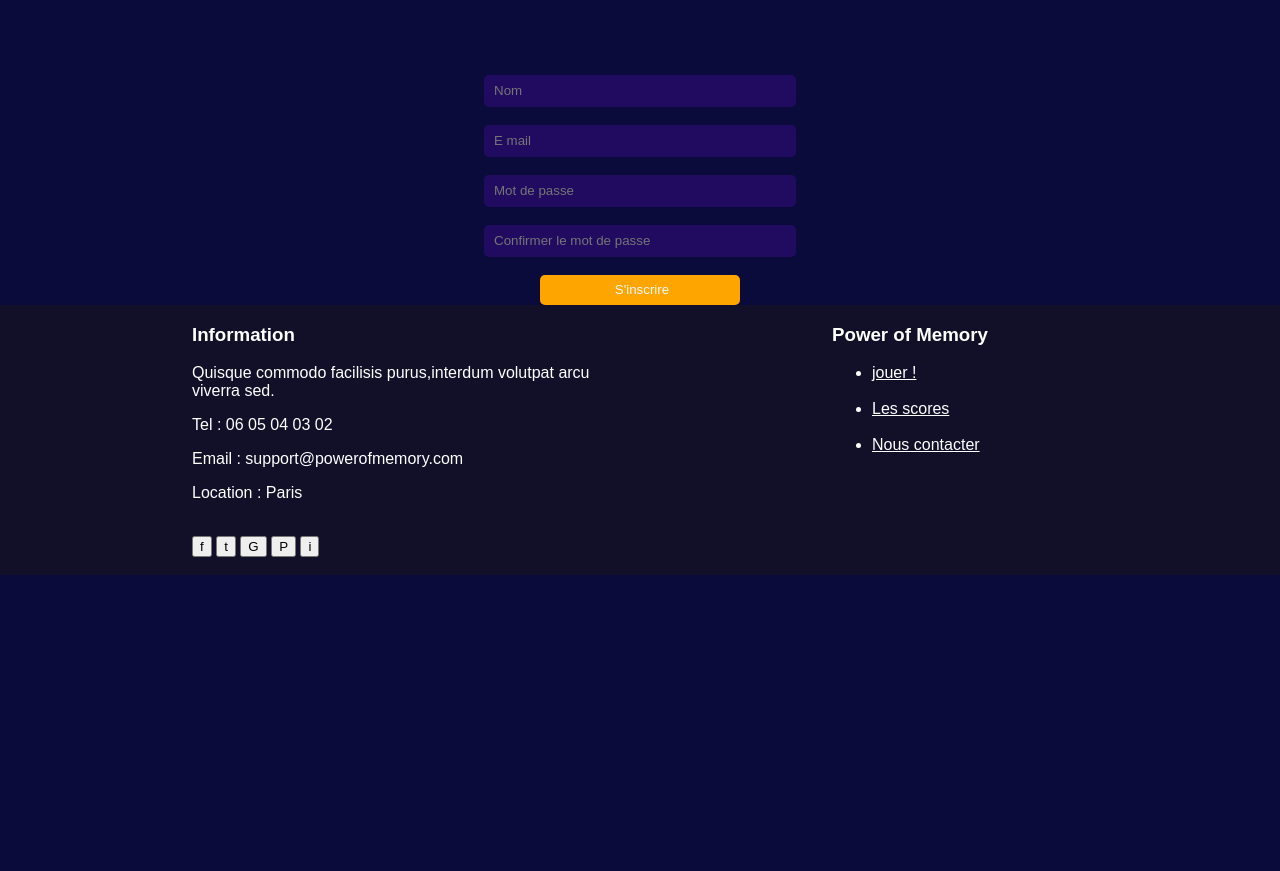
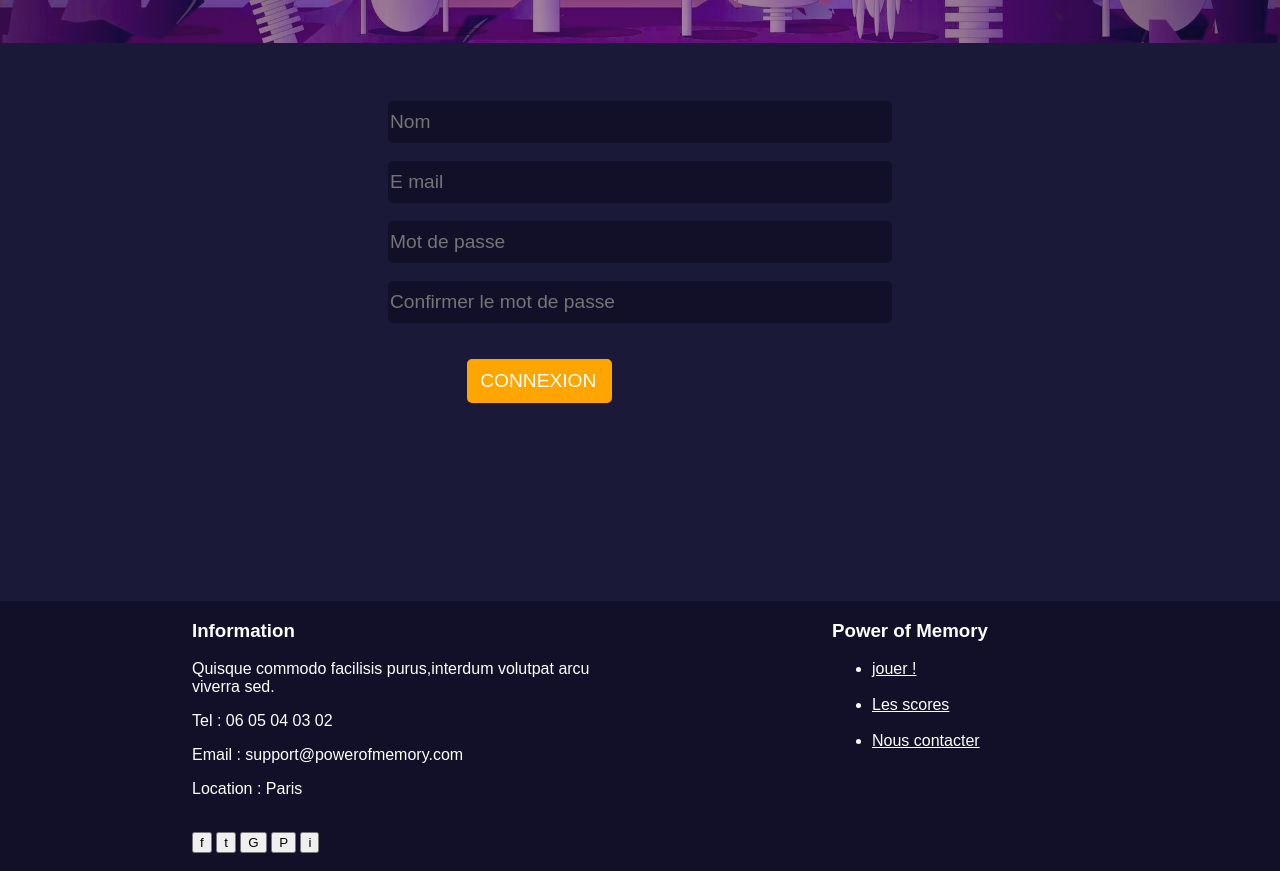
Before and after one commit to Cralak/memory_game, a PHP site: page /register.html in a window 1280 px wide. Shown: the part 279-1150 px from the top of the page. Before the commit the page ends 854 px from the top, so only its background shows below. Run offline with PHP 8.4, Linux system fonts and the light colour scheme.

Commit message:
finalisation
register et login 2.0

```diff
--- a/assets/css/login.css
+++ b/assets/css/login.css
@@ -22,27 +22,28 @@
 }
 
 
-.box input{
+.boite{
     height: 40px;
     width: 500px;
     color: gray;
-    margin-left: 32%;
     font-size: larger;
     font-family: Arial, Helvetica, sans-serif;
     position: relative;
     background-color: rgb(18, 15, 41);
     border-color:rgb(18, 15, 41) ;
-
+    border-radius: 5px;
+    border: 0
 }
 
-.box a{
+.connexion {
     background-color: orange;
     text-decoration: none;
     border: 10px solid orange;
     color: white;
-    margin-left: 32%;
+    margin-left: 36.5%;
     font-size: larger;
     font-family: Arial, Helvetica, sans-serif;
     position: relative;
-
+    padding-left: 3px;
+    border-radius: 5px;
 }
--- a/assets/css/register.css
+++ b/assets/css/register.css
@@ -1,23 +1,26 @@
-header {
-  color:aliceblue
-}
+
 #espace {
   color: opacity;
 }
 
 body {
-  background-color: #0B0B3B;
+  background-color: rgb(26, 26, 56);
+  color: white;
+  font-family: avenir;
 }
 
+.background img{
+  position: relative;
+  color: white;
+  width: 100%;
+  opacity:60%;
+
+}
 span {
   color: aliceblue;
-  font-family: Arial, Helvetica, sans-serif;
 }
 
-h1 {
-  background-image: url(https://img.freepik.com/free-vector/fantastic-alien-city_1441-2814.jpg);
-  color: aliceblue;
-}
+
 .static {
   width: 250px;
   border: 0px solid violet;
@@ -38,13 +41,26 @@ h1 {
   color:aliceblue
 }
 
-input  {
-  background-color :#210B61;
-  padding-left: 10px;
+.boite{
+  height: 40px;
+  width: 500px;
+  color: gray;
+  font-size: larger;
+  position: relative;
+  background-color: rgb(18, 15, 41);
+  border-color:rgb(18, 15, 41) ;
   border-radius: 5px;
-  color: aliceblue;
-  border: 0;
+  border: 0
 }
-input[type="submit"]  {
-  background-color : orange;
+
+.connexion {
+  background-color: orange;
+  text-decoration: none;
+  border: 10px solid orange;
+  color: white;
+  margin-left: 36.5%;
+  font-size: larger;
+  position: relative;
+  padding-left: 3px;
+  border-radius: 5px;
 }
--- a/register.html
+++ b/register.html
@@ -11,49 +11,57 @@
     <link rel="stylesheet" href="assets/css/login.css">
 </head>
 <body>
-    <br>
-    <header>
+    <!----------------header----------------->
+    <header class="header">
         <img src="">
         <div class="menus">
             <div>
                 <span class="menu1">The Power Of Memory</span>
             </div>
             <div class="menus1">
-            <span> <a href=index.html>ACCEUIL</a></span>
-                <span> <a href=index.html>JEU</a></span>
-                <span> <a href=index.html>SCORES</a></span>
-                <span> <a href=index.html>NOUS CONTACTER</a></span>
+            <span><a href="main.html" style="color: white;">ACCEUIL</a></span>
+            <span><a href="main.html" style="color: white;">JEU</a></span>
+            <span><a href="main.html" style="color: white;">SCORES</a></span>
+            <span><a href="main.html" style="color: white;">NOUS CONTACTER</a></span>
             </div>
         </div>
-        </br>
     </header>
+    <!----------------header----------------->
 
-
-
-
-    <h1><center><span><br><br>Inscription</span></center><br><br></h1>
-
+    <div class="background">
+        <img src="assets/images/background.jpg">
+        <div class="content">
+            <h1>INSCRIPTION</h1>
+        </div>
+    </div>
     </br>
     <br>
 
 
-
     </br>
-    <form class="absolute2">
-        <center>
-        <input type="text" id="nom" name="nom" required placeholder="Nom" style="width: 300px;height: 30px;"></br>
+    <form class="box" method="POST" action="traitement.php">
+        <center><div>
+        <input class="boite" type="text" id="nom" name="nom" required placeholder="Nom" ></br>
         </br>
-        <input type="email" id="email" name="email" required placeholder="E mail" style="width: 300px;height: 30px;"></br>
+        <input class="boite" type="email" id="email" name="email" required placeholder="E mail" ></br>
+            </br>
+        <input class="boite" type="password" id="motDePasse" name="motDePasse" required placeholder="Mot de passe" ></br>
+            </br>
+        <input class="boite" type="password" id="motDePasse" name="motDePasse" required placeholder="Confirmer le mot de passe" ></br>
         </br>
-        <input type="password" id="motDePasse" name="motDePasse" required placeholder="Mot de passe" style="width: 300px;height: 30px;"></br>
+        </center></div>
         </br>
-        <input type="password" id="motDePasse" name="motDePasse" required placeholder="Confirmer le mot de passe" style="width: 300px;height: 30px;"></br>
-        </br>
-        <input type="submit" value="S'inscrire" style="width: 200px;height: 30px;">
-        </center>
+        <input class="connexion" type="submit" value="CONNEXION" href="main.html">
+        <br></br>
+        <br></br>
+        <br></br>
     </form>
-
-
+    <br>
+    </br>
+    <br>
+    </br>
+    <br>
+    </br>
 
     <footer class="footer">
         <div class="div">
```
Also changed, not shown: login.html (+10 -10 lines).
